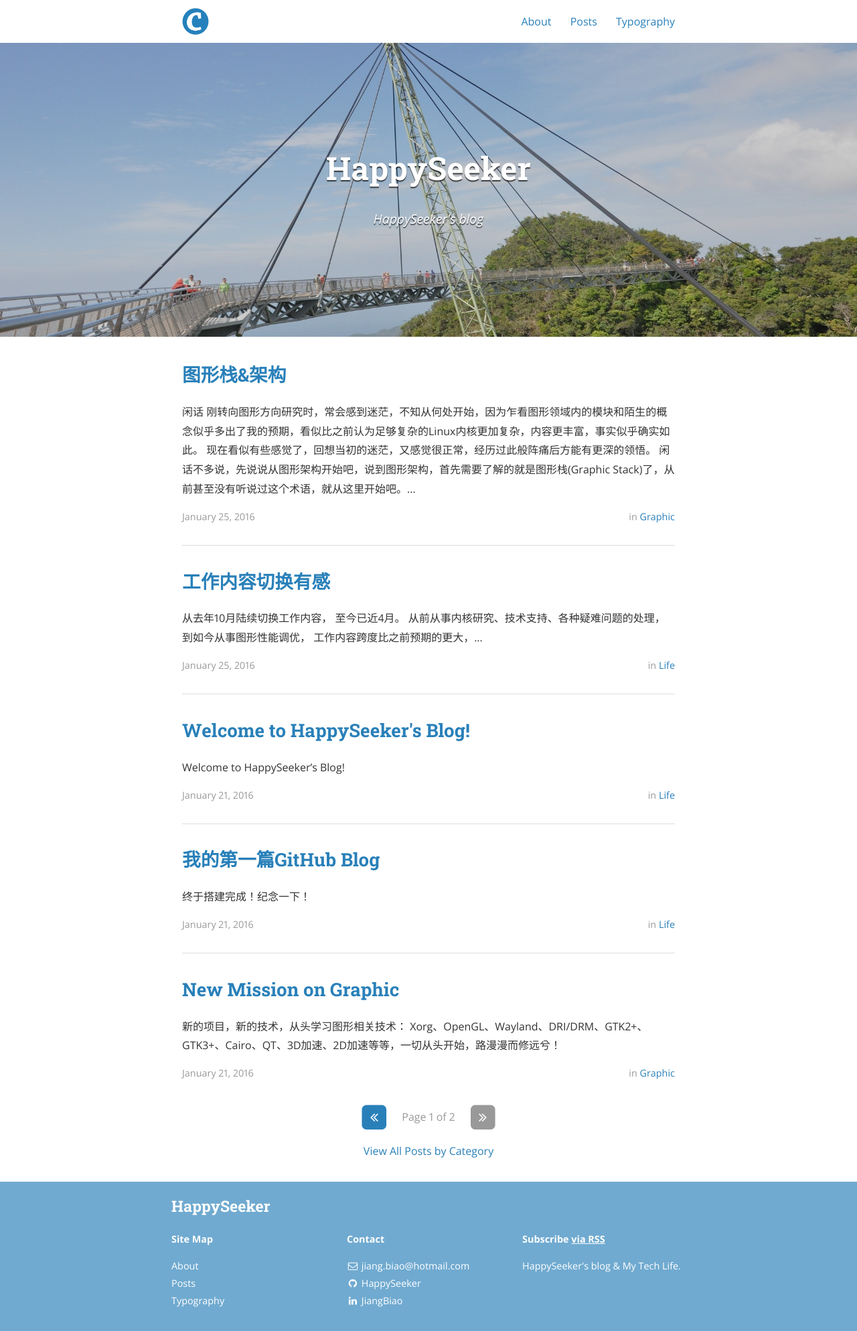
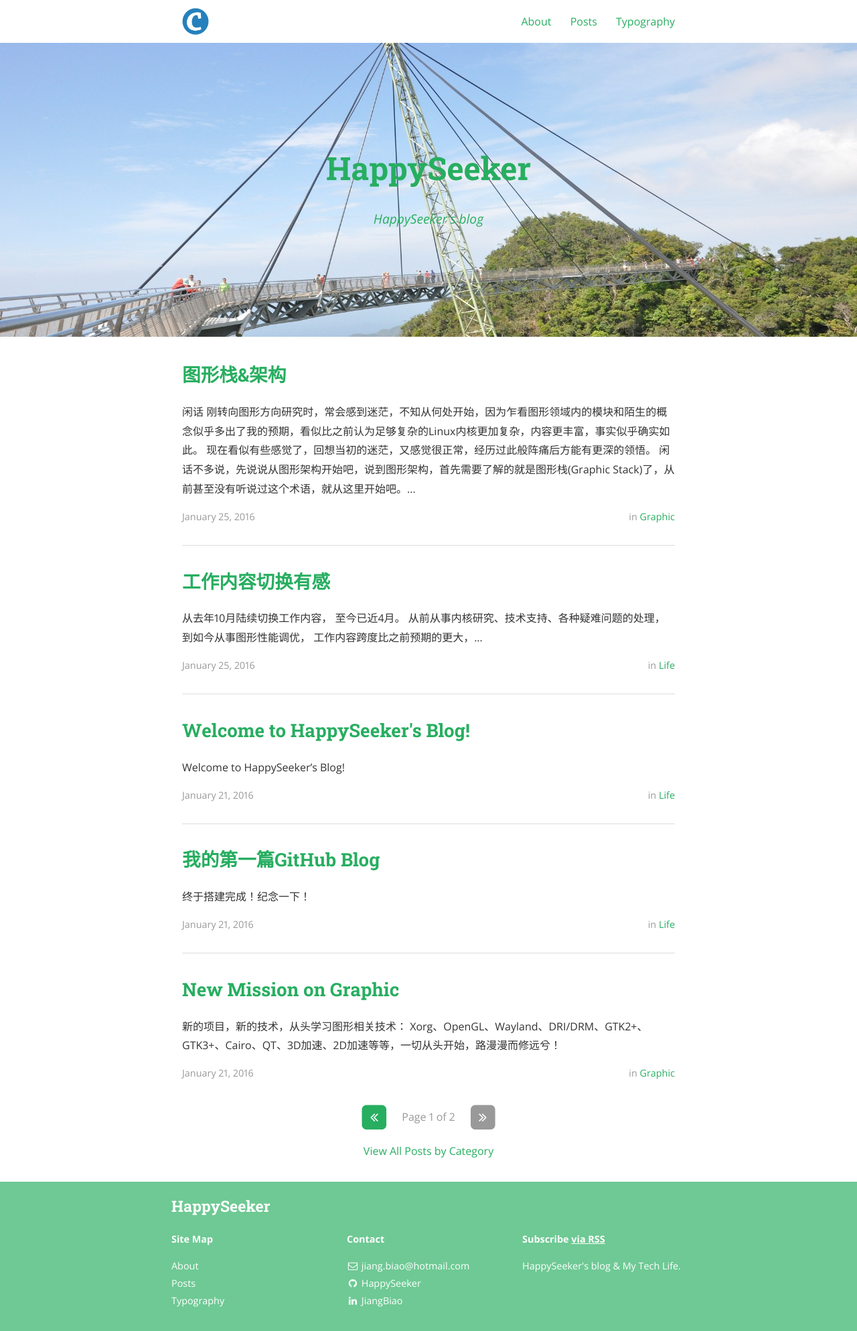
Before and after one commit to HappySeeker/happyseeker.github.io, a Jekyll site: the page built from index.html, in a window 1280 px wide. Shown: the whole page at 67% size. Built offline with Jekyll 4.4.1, drawn with Linux system fonts in a browser that asks for light colours; nearby versions of some CDN libraries; the list of posts is cut into pages by our own code; a style sheet for code colours, icons or effects is not loaded.

Commit message:
config font and index.

```diff
--- a/_sass/_layout.scss
+++ b/_sass/_layout.scss
@@ -74,20 +74,22 @@
 	text-align: center;
 	&.has-cover {
 		color: $white;
-		text-shadow: 0 2px 1px rgba(0,0,0,0.67) !important;
+		text-shadow: 0 2px 1px rgba(0,0,0,0) !important;
 		background-position: 50% 50%;
 		background-size: cover;
 		.title {
-			font-size: modular-scale(8);
+			font-size: modular-scale(10);
+			color: $green
 		}
 		.subtitle, .info {
 			font-size: modular-scale(1);
+			color: $green
 		}
 	}
 	.scrim {
 		padding: 3em 1em;
 		&.has-cover {
-			background-color: rgba(0,0,0,0.2);
+			background-color: rgba(0,0,0,0);
 			padding: 6em 1em !important;
 			@include media($tablet) {
 				padding: 9em 1em !important;
--- a/_sass/base/_variables.scss
+++ b/_sass/base/_variables.scss
@@ -2,8 +2,8 @@
 @import url(//fonts.googleapis.com/css?family=Roboto+Slab:400,700,300|Roboto:400,700,300|Open+Sans:300italic,400italic,600italic,700italic,800italic,400,800,700,600,300);
 
 // Typography
-$base-font-family: "Open Sans", "Helvetica Neue", "Helvetica", "Roboto", "Arial", sans-serif; // $helvetica;
-$heading-font-family: "Roboto Slab", "Helvetica Neue", "Helvetica", "Arial", sans-serif; // $base-font-family;
+$base-font-family: "Microsoft YaHei", "MicrosoftJhengHei", STHeiti, MingLiu, "Open Sans", "Helvetica Neue", "Helvetica", "Roboto", "Arial", sans-serif; // $helvetica;
+$heading-font-family: "Microsoft YaHei", "MicrosoftJhengHei", "Roboto Slab", "Helvetica Neue", "Helvetica", "Arial", sans-serif; // $base-font-family;
 
 // Font Sizes
 $base-font-size: $em-base; // 16px
@@ -40,7 +40,7 @@
 // Font Colors
 $base-background-color: #fff;
 $base-font-color: $dark-gray;
-$action-color: $blue;
+$action-color: $green;
 $highlight-color: tint($action-color, 33%);
 
 // Border
```
